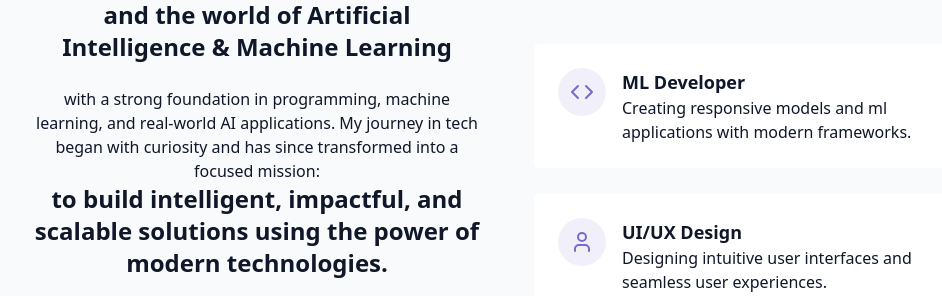
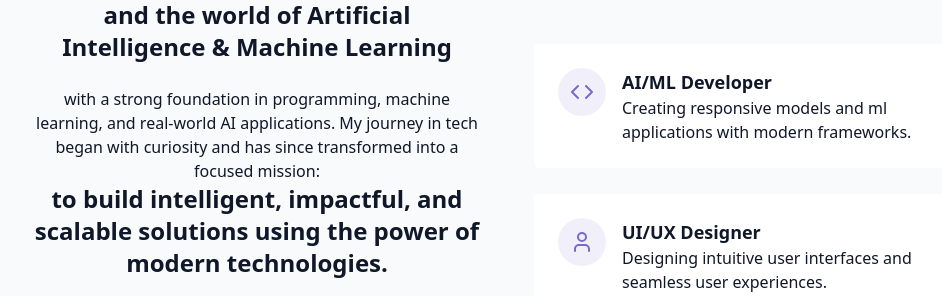
Before and after one commit to jadonvansh2005/My-react-portfolio, a React (Vite) app: page / in a window 1280 px wide. Shown: the part 830-1126 px from the top of the page, without its empty margins (131-1073 px from the left). Built offline with nearby package versions, Linux system fonts and the light colour scheme.

Commit message:
Update AboutSection.jsx

```diff
--- a/src/components/AboutSection.jsx
+++ b/src/components/AboutSection.jsx
@@ -49,7 +49,7 @@ export const AboutSection = () => {
                   <Code className="h-6 w-6 text-primary" />
                 </div>
                 <div className="text-left">
-                  <h4 className="font-semibold text-lg"> ML Developer</h4>
+                  <h4 className="font-semibold text-lg"> AI/ML Developer</h4>
                   <p className="text-muted-foreground">
                     Creating responsive models and ml applications with
                     modern frameworks.
@@ -63,7 +63,7 @@ export const AboutSection = () => {
                   <User className="h-6 w-6 text-primary" />
                 </div>
                 <div className="text-left">
-                  <h4 className="font-semibold text-lg">UI/UX Design</h4>
+                  <h4 className="font-semibold text-lg">UI/UX Designer</h4>
                   <p className="text-muted-foreground">
                     Designing intuitive user interfaces and seamless user
                     experiences.
```
